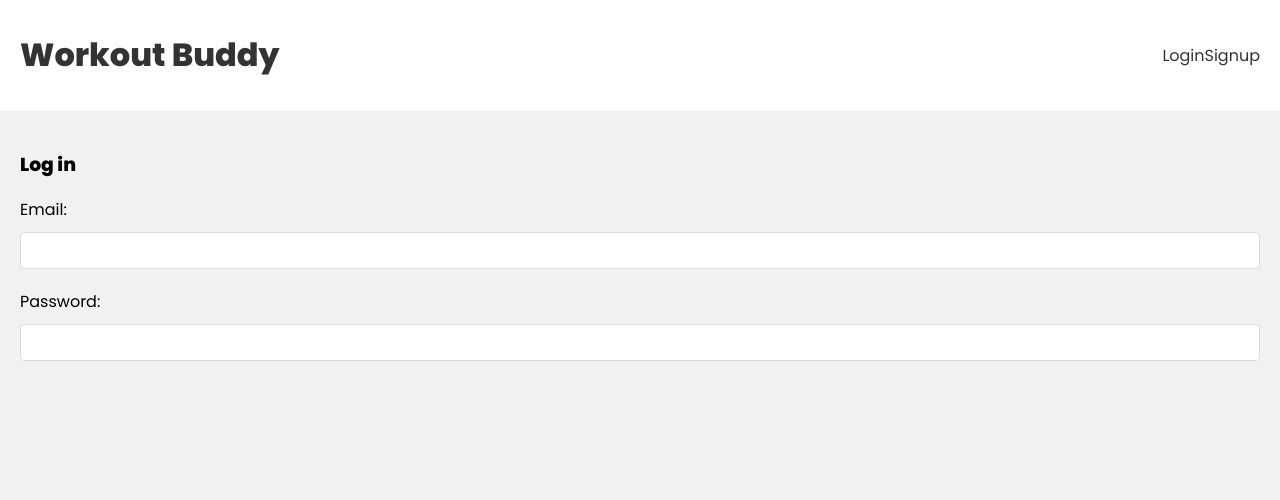
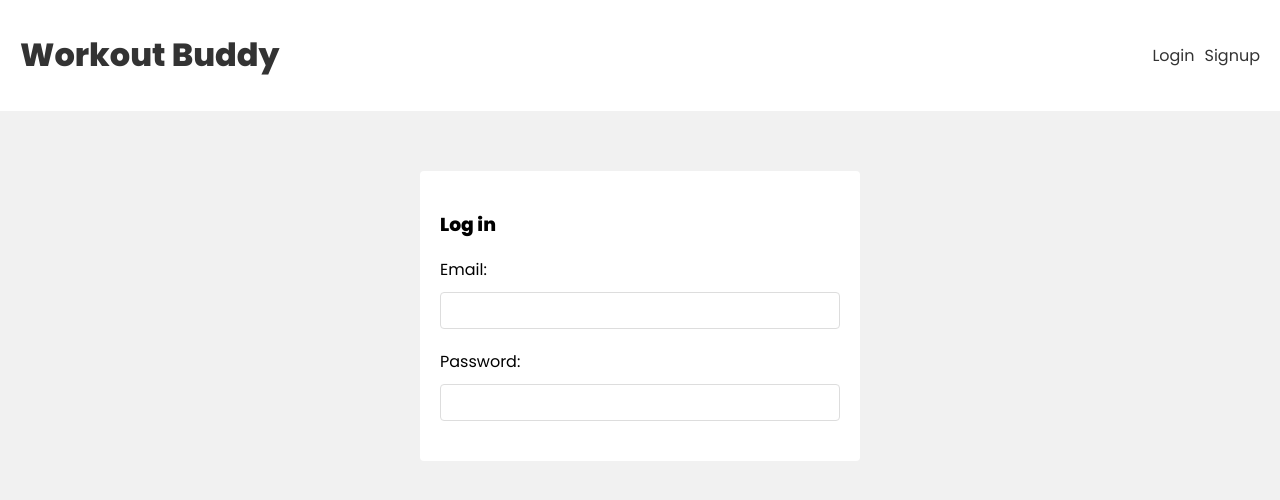
Before and after one commit to JonDunlap/Net-Ninja-MERN-Stack-Tutorial, a React (Create React App) app in the folder Frontend/: page /login in a window 1280 px wide. Shown: the top 500 px of the page. Built offline with nearby package versions, Linux system fonts and the light colour scheme.

Commit message:
Add css from tutorial

```diff
--- a/Frontend/src/index.css
+++ b/Frontend/src/index.css
@@ -101,3 +101,21 @@
 input.error {
   border: 1px solid var(--error);
 }
+
+/* navbar */
+nav {
+  display: flex;
+  align-items: center;
+}
+nav a {
+  margin-left: 10px;
+}
+/* auth forms */
+form.signup,
+form.login {
+  max-width: 400px;
+  margin: 40px auto;
+  padding: 20px;
+  background: #fff;
+  border-radius: 4px;
+}
```
